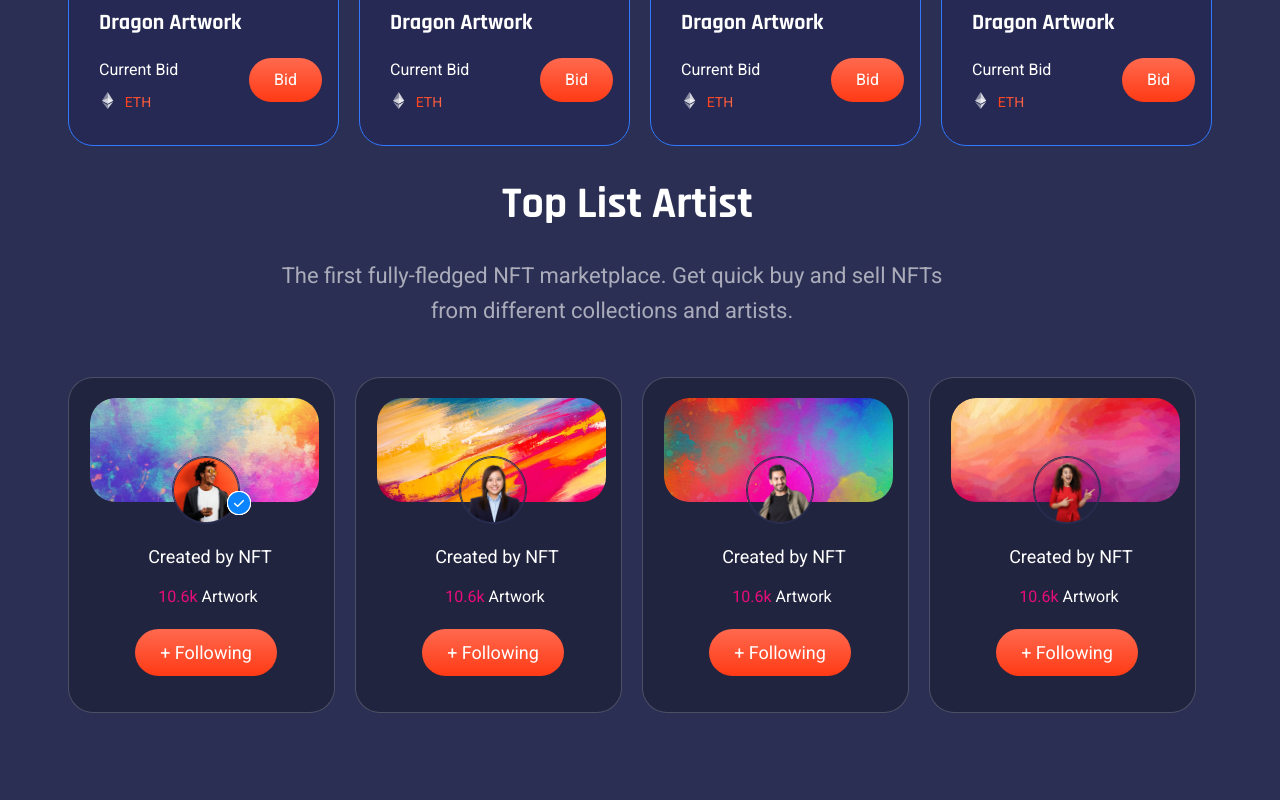
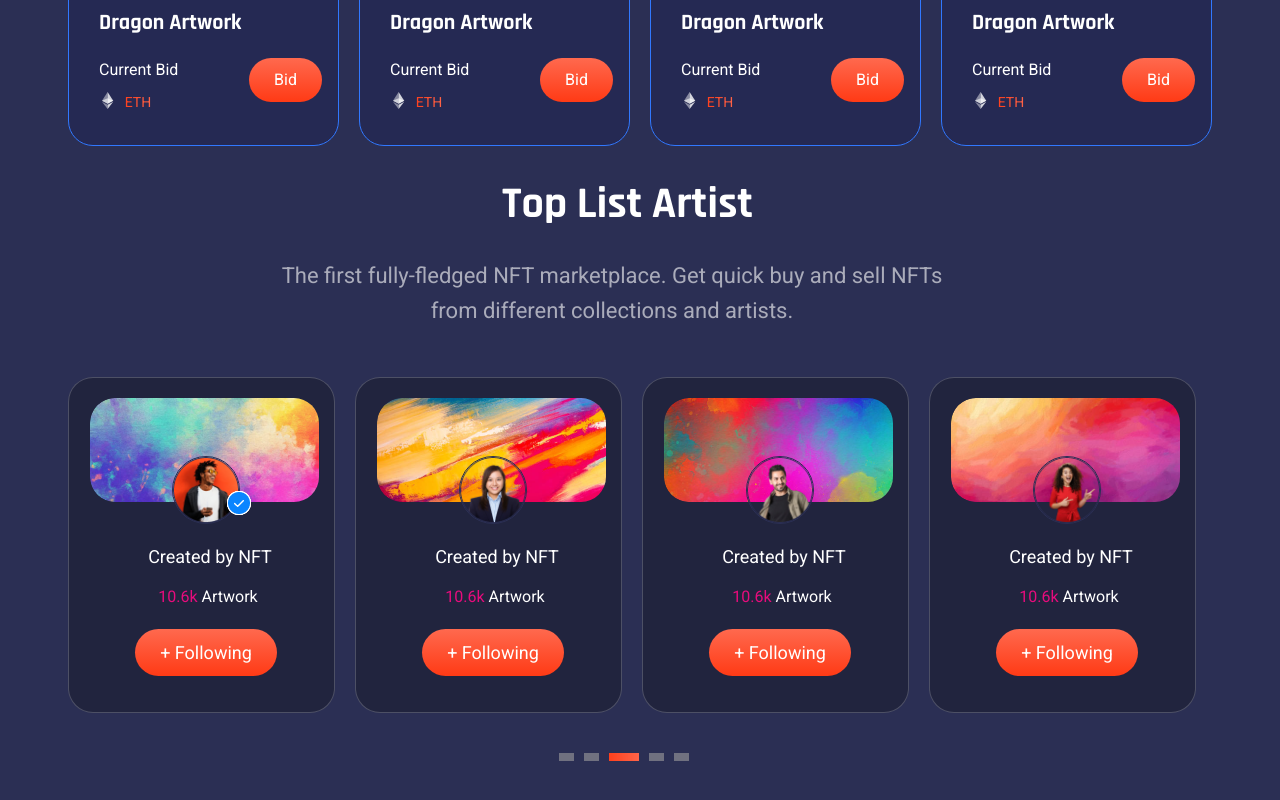
Before and after one commit to jordanssentamu/Dragonnftlandingpage, a plain HTML site: page index.html in a window 1280 px wide. Shown: the part 2866-3666 px from the top of the page. Drawn offline with Linux system fonts and the light colour scheme.

Commit message:
add one more img with class name top-list-section-cards-lastimg

```diff
--- a/css/style.css
+++ b/css/style.css
@@ -478,3 +478,10 @@ body {
   letter-spacing: 0em;
   text-align: center;
 }
+.top-list-section-cards-lastimg {
+  height: 8px;
+  width: 130px;
+  margin-top: 40px;
+  margin-bottom: 167px;
+  margin-left: 491px;
+}
--- a/index.html
+++ b/index.html
@@ -649,6 +649,7 @@
             <button class="top-list-section-cards-button">+ Following</button>
           </div>
         </div>
+        <img class="top-list-section-cards-lastimg" src="/img/Group 793.png" />
       </section>
       <section></section>
     </main>
```
Also changed, not shown: img/Group 793.png (added).
